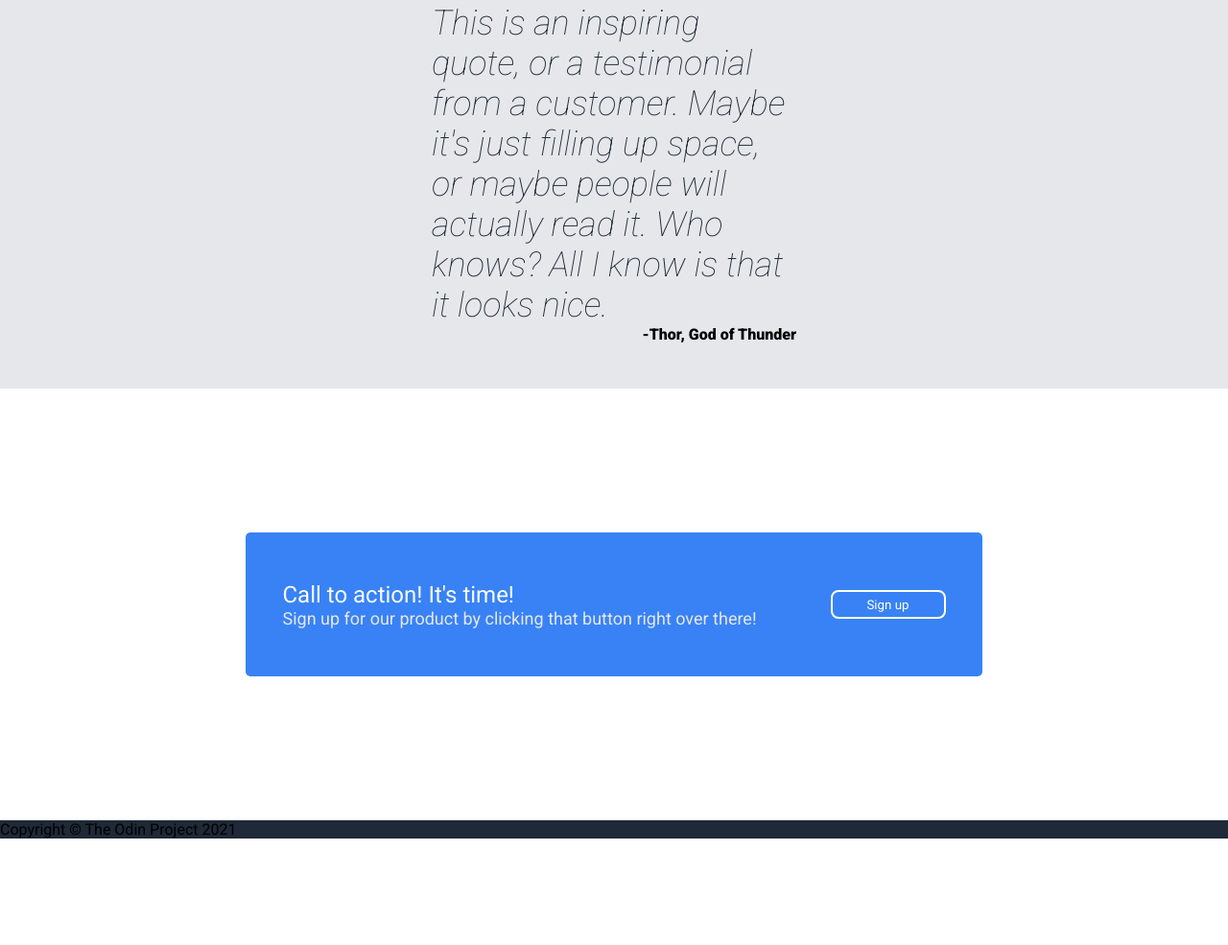
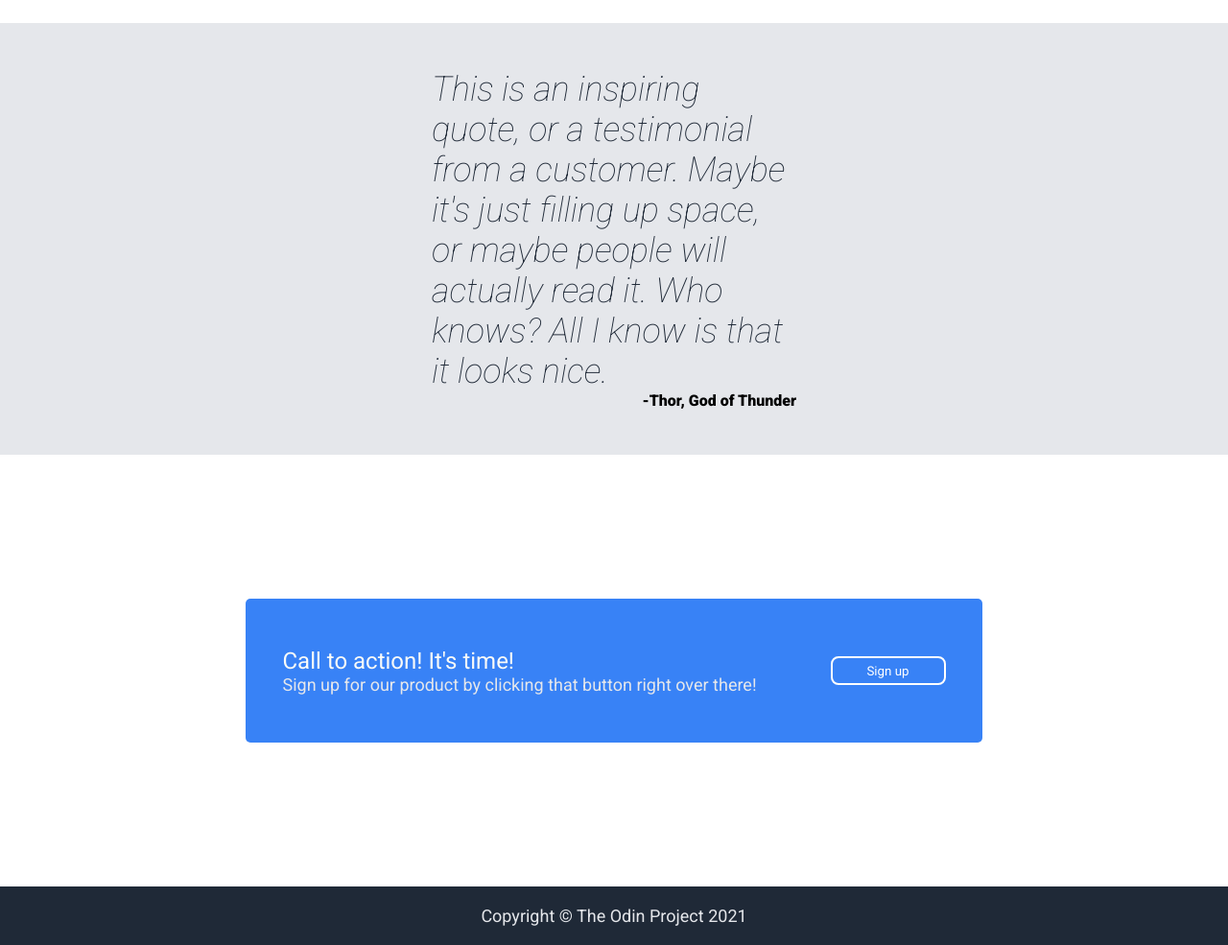
Before and after one commit to berin3/odin-landing-page, a plain HTML site: page index.html in a window 1280 px wide. Shown: the part 876-1861 px from the top of the page at 96% size. Before the commit the page ends 1750 px from the top, so only its background shows below. Drawn offline with Linux system fonts and the light colour scheme.

Commit message:
Add Footer style and fix Header

```diff
--- a/index.html
+++ b/index.html
@@ -68,7 +68,7 @@
         </div>
     </div>
     <div class="footer">
-        Copyright © The Odin Project 2021
+        <p class="footer-text">Copyright © The Odin Project 2021</p>
     </div>
 </body>
 </html>
--- a/styles.css
+++ b/styles.css
@@ -34,7 +34,7 @@ body {
     font-weight: 900;
 }
 
-a, .description, .ad-description {
+a, .description, .ad-description, .footer-text {
     color: #E5E7EB;
     font-size: 18px;
     text-decoration: none;
@@ -67,6 +67,7 @@ nav {
 .header {
     display: flex;
     justify-content: center;
+    min-height: 450px;
 }
 
 .header-content {
@@ -176,3 +177,10 @@ nav {
     width: 120px;
     height: 30px;
 }
+
+.footer {
+    display: flex;
+    justify-content: center;
+    align-items: center;
+    padding: 20px;
+}
```
